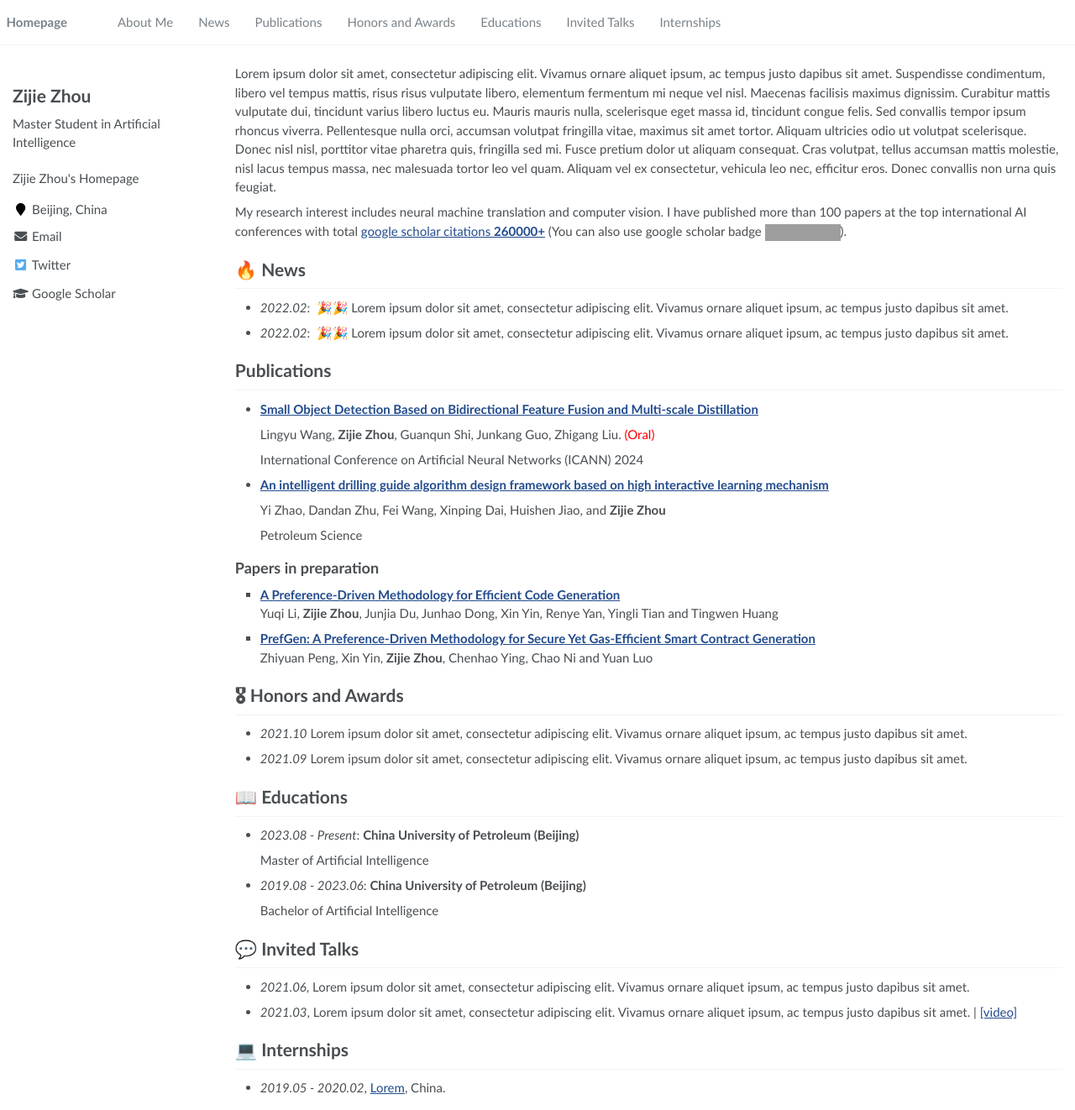
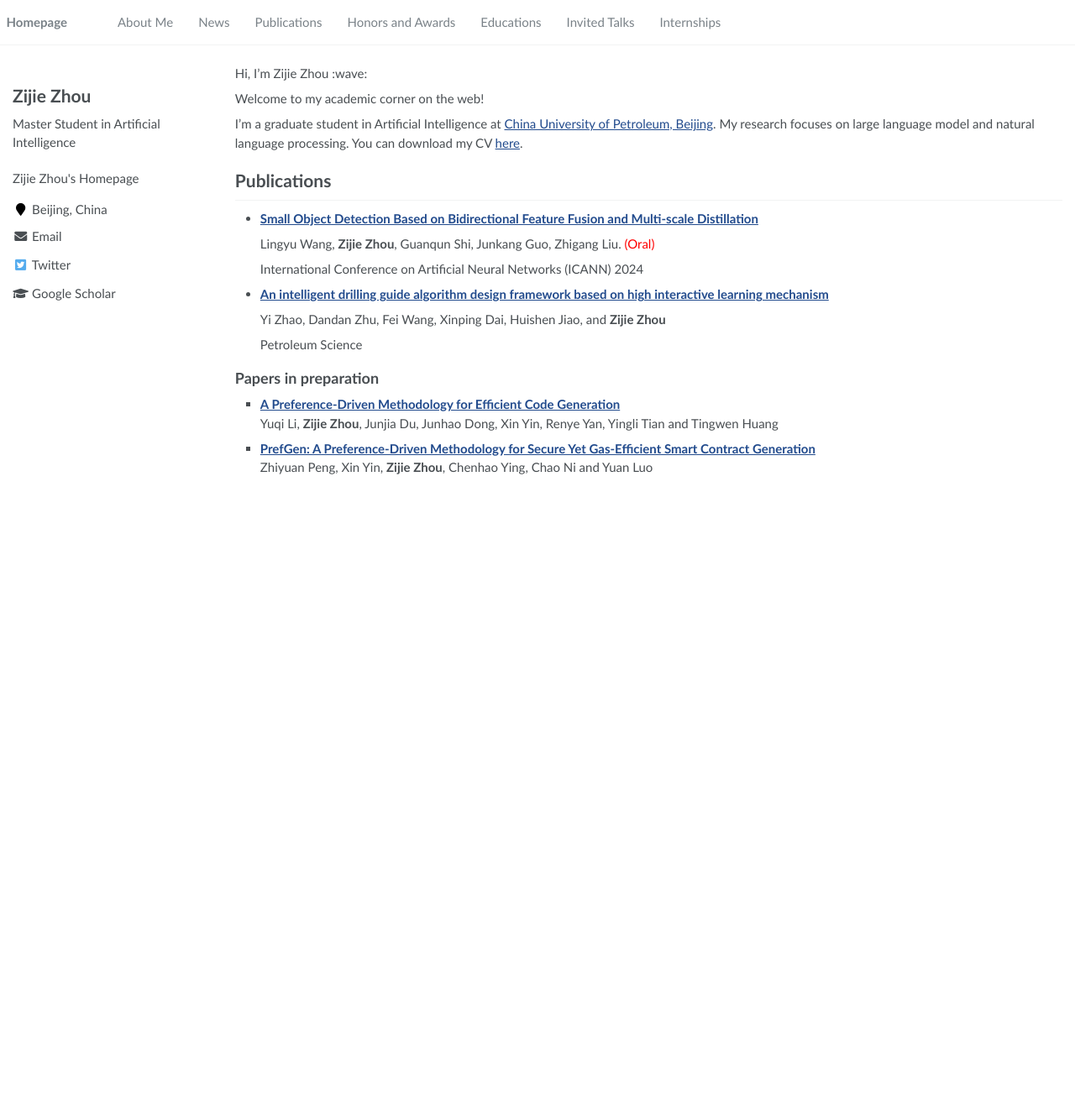
Before and after one commit to zijiezho/homepage, a Jekyll site: the page built from _pages/about.md, in a window 1280 px wide and 1322 px high. Shown: the whole window at 84% size. Built offline with Jekyll 4.4.1, drawn with Linux system fonts in a browser that asks for light colours; grey boxes are pictures that could not be loaded.

Commit message:
update config

```diff
--- a/_pages/about.md
+++ b/_pages/about.md
@@ -17,18 +17,26 @@ redirect_from:
 
 <span class='anchor' id='about-me'></span>
 
-Lorem ipsum dolor sit amet, consectetur adipiscing elit. Vivamus ornare aliquet ipsum, ac tempus justo dapibus sit amet. Suspendisse condimentum, libero vel tempus mattis, risus risus vulputate libero, elementum fermentum mi neque vel nisl. Maecenas facilisis maximus dignissim. Curabitur mattis vulputate dui, tincidunt varius libero luctus eu. Mauris mauris nulla, scelerisque eget massa id, tincidunt congue felis. Sed convallis tempor ipsum rhoncus viverra. Pellentesque nulla orci, accumsan volutpat fringilla vitae, maximus sit amet tortor. Aliquam ultricies odio ut volutpat scelerisque. Donec nisl nisl, porttitor vitae pharetra quis, fringilla sed mi. Fusce pretium dolor ut aliquam consequat. Cras volutpat, tellus accumsan mattis molestie, nisl lacus tempus massa, nec malesuada tortor leo vel quam. Aliquam vel ex consectetur, vehicula leo nec, efficitur eros. Donec convallis non urna quis feugiat.
+Hi, I'm Zijie Zhou :wave:
 
-My research interest includes neural machine translation and computer vision. I have published more than 100 papers at the top international AI conferences with total <a href='https://scholar.google.com/citations?user=DhtAFkwAAAAJ'>google scholar citations <strong><span id='total_cit'>260000+</span></strong></a> (You can also use google scholar badge <a href='https://scholar.google.com/citations?user=DhtAFkwAAAAJ'><img src="https://img.shields.io/endpoint?url={{ url | url_encode }}&logo=Google%20Scholar&labelColor=f6f6f6&color=9cf&style=flat&label=citations"></a>).
+Welcome to my academic corner on the web!
+
+I'm a graduate student in Artificial Intelligence at <a href='https://cup.edu.cn'>China University of Petroleum, Beijing</a>. My research focuses on large language model and natural language processing. You can download my CV <a herf="">here</a>.
 
 
-# 🔥 News
+
+<!-- Lorem ipsum dolor sit amet, consectetur adipiscing elit. Vivamus ornare aliquet ipsum, ac tempus justo dapibus sit amet. Suspendisse condimentum, libero vel tempus mattis, risus risus vulputate libero, elementum fermentum mi neque vel nisl. Maecenas facilisis maximus dignissim. Curabitur mattis vulputate dui, tincidunt varius libero luctus eu. Mauris mauris nulla, scelerisque eget massa id, tincidunt congue felis. Sed convallis tempor ipsum rhoncus viverra. Pellentesque nulla orci, accumsan volutpat fringilla vitae, maximus sit amet tortor. Aliquam ultricies odio ut volutpat scelerisque. Donec nisl nisl, porttitor vitae pharetra quis, fringilla sed mi. Fusce pretium dolor ut aliquam consequat. Cras volutpat, tellus accumsan mattis molestie, nisl lacus tempus massa, nec malesuada tortor leo vel quam. Aliquam vel ex consectetur, vehicula leo nec, efficitur eros. Donec convallis non urna quis feugiat.
+
+My research interest includes neural machine translation and computer vision. I have published more than 100 papers at the top international AI conferences with total <a href='https://scholar.google.com/citations?user=DhtAFkwAAAAJ'>google scholar citations <strong><span id='total_cit'>260000+</span></strong></a> (You can also use google scholar badge <a href='https://scholar.google.com/citations?user=DhtAFkwAAAAJ'><img src="https://img.shields.io/endpoint?url={{ url | url_encode }}&logo=Google%20Scholar&labelColor=f6f6f6&color=9cf&style=flat&label=citations"></a>). -->
+
+
+<!-- # 🔥 News
 - *2022.02*: &nbsp;🎉🎉 Lorem ipsum dolor sit amet, consectetur adipiscing elit. Vivamus ornare aliquet ipsum, ac tempus justo dapibus sit amet.
-- *2022.02*: &nbsp;🎉🎉 Lorem ipsum dolor sit amet, consectetur adipiscing elit. Vivamus ornare aliquet ipsum, ac tempus justo dapibus sit amet.
+- *2022.02*: &nbsp;🎉🎉 Lorem ipsum dolor sit amet, consectetur adipiscing elit. Vivamus ornare aliquet ipsum, ac tempus justo dapibus sit amet.  -->
 
 {% include_relative includes/pub.md %}
 
-# 🎖 Honors and Awards
+<!-- # 🎖 Honors and Awards
 - *2021.10* Lorem ipsum dolor sit amet, consectetur adipiscing elit. Vivamus ornare aliquet ipsum, ac tempus justo dapibus sit amet.
 - *2021.09* Lorem ipsum dolor sit amet, consectetur adipiscing elit. Vivamus ornare aliquet ipsum, ac tempus justo dapibus sit amet.
 
@@ -39,4 +47,4 @@ My research interest includes neural machine translation and computer vision. I
 - *2021.03*, Lorem ipsum dolor sit amet, consectetur adipiscing elit. Vivamus ornare aliquet ipsum, ac tempus justo dapibus sit amet.  \| [\[video\]](https://github.com/)
 
 # 💻 Internships
-- *2019.05 - 2020.02*, [Lorem](https://github.com/), China.
+- *2019.05 - 2020.02*, [Lorem](https://github.com/), China. -->
--- a/_pages/includes/pub.md
+++ b/_pages/includes/pub.md
@@ -1,16 +1,4 @@
 # Publications
-
-<!-- <div class='paper-box'><div class='paper-box-image'><div><div class="badge">CVPR 2016</div><img src='images/500x300.png' alt="sym" width="100%"></div></div>
-<div class='paper-box-text' markdown="1">
-
-[Deep Residual Learning for Image Recognition](https://openaccess.thecvf.com/content_cvpr_2016/papers/He_Deep_Residual_Learning_CVPR_2016_paper.pdf)
-
-**Kaiming He**, Xiangyu Zhang, Shaoqing Ren, Jian Sun
-
-[**Project**](https://scholar.google.com/citations?view_op=view_citation&hl=zh-CN&user=DhtAFkwAAAAJ&citation_for_view=DhtAFkwAAAAJ:ALROH1vI_8AC) <strong><span class='show_paper_citations' data='DhtAFkwAAAAJ:ALROH1vI_8AC'></span></strong>
-- Lorem ipsum dolor sit amet, consectetur adipiscing elit. Vivamus ornare aliquet ipsum, ac tempus justo dapibus sit amet.
-</div>
-</div> -->
 
 - [**Small Object Detection Based on Bidirectional Feature Fusion and Multi-scale Distillation**](https://doi.org/10.1007/978-3-031-72335-3_14)
 
```
